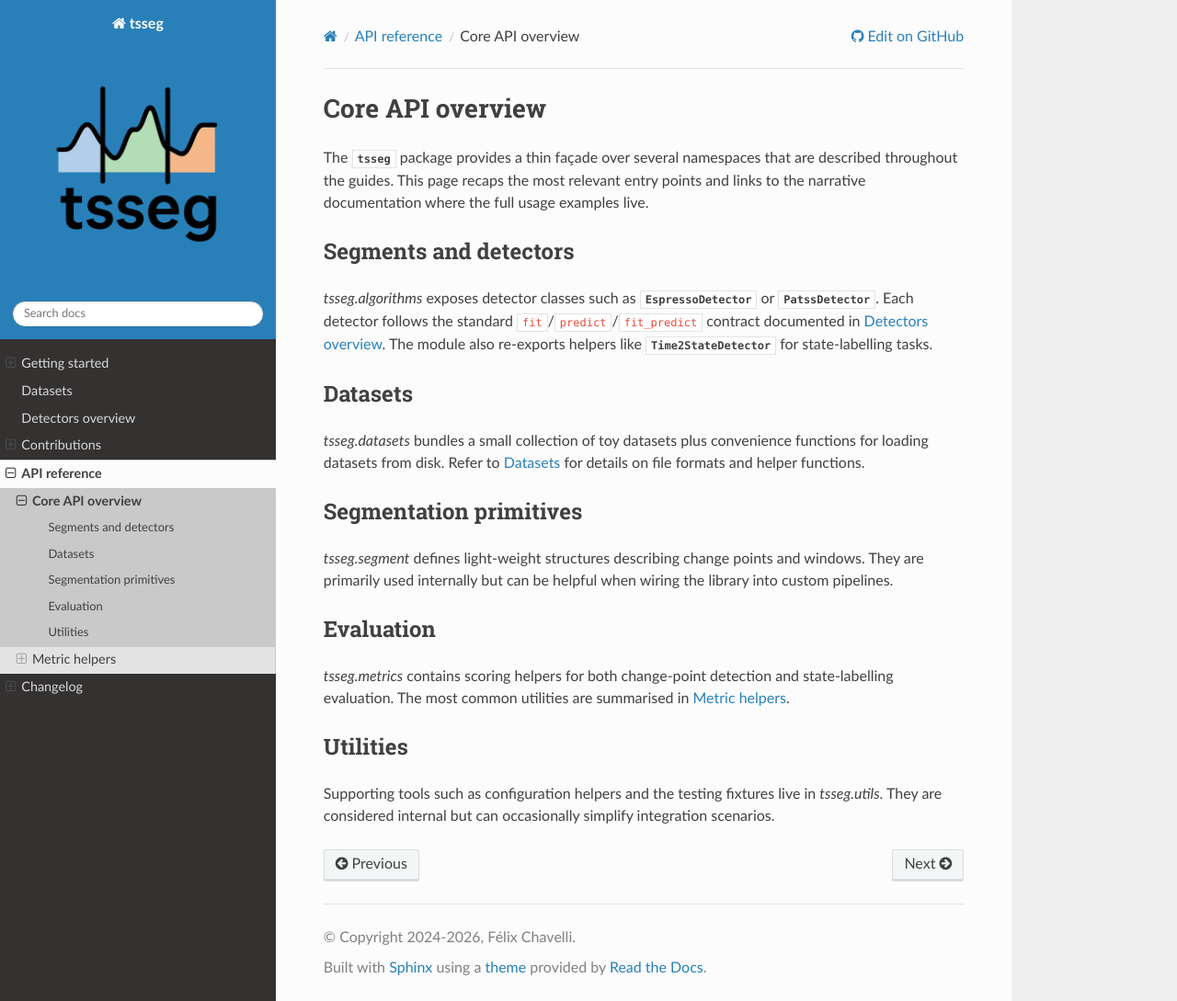
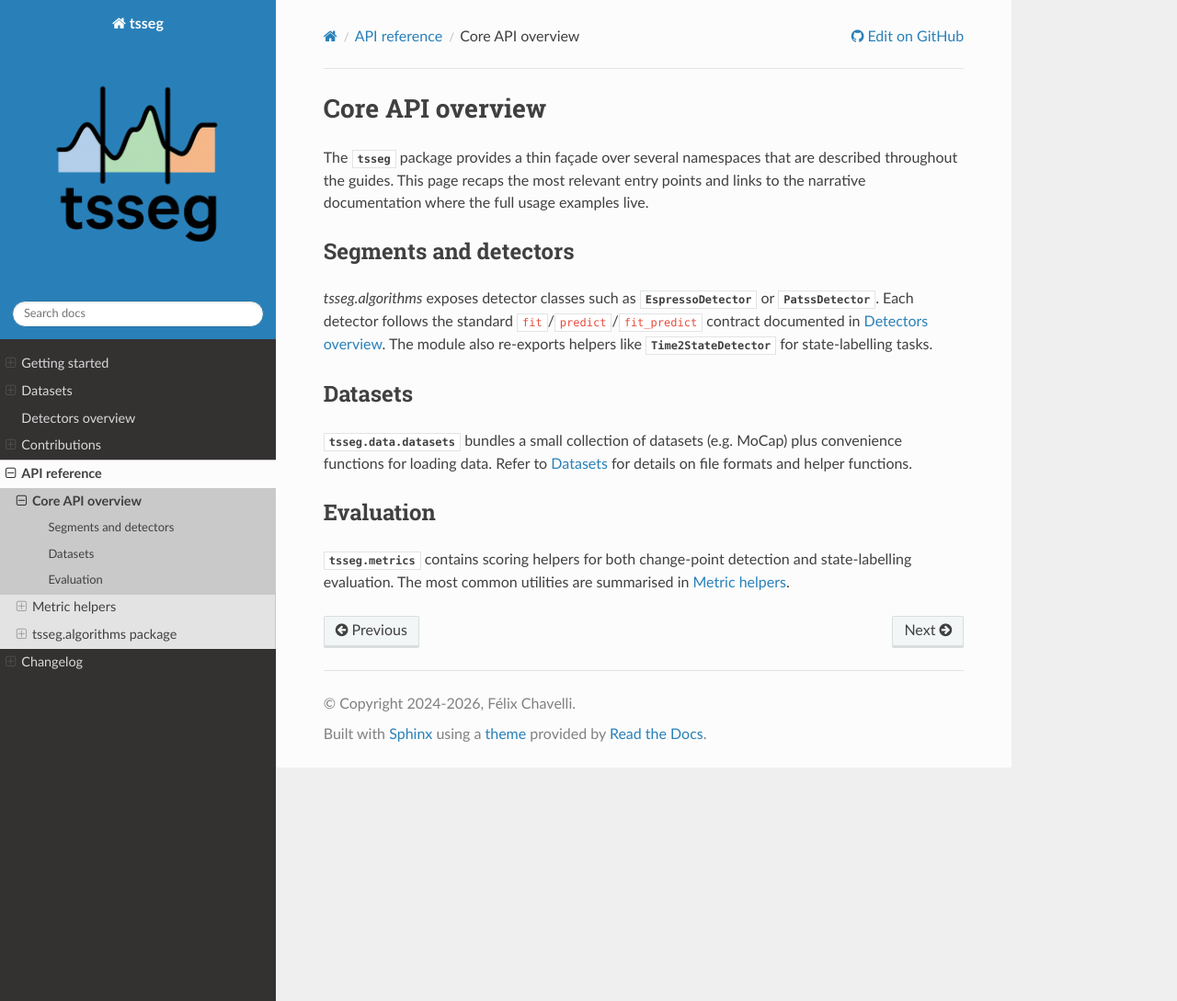
Before and after one commit to fchavelli/tsseg, a Sphinx documentation site: the page built from docs/api/overview.rst, in a window 1280 px wide and 1089 px high. Shown: the whole window at 92% size. Built offline with Sphinx 7.4.7 and the Read the Docs theme 3.1.0, drawn with Linux system fonts in a browser that asks for light colours.

Commit message:
docs: fix broken badges, correct module references, clean up docs
- Remove broken PyPI, ReadTheDocs, CI, Codecov badges (not configured)
- Keep working badges: Python version, GitHub tag, Ruff, License
- Fix tsseg.datasets → tsseg.data.datasets in guides
- Remove references to non-existent tsseg.segment and tsseg.utils modules
- Fix segmentation_f1 → F1Score in detector example
- Add GaussianF1 and BidirectionalCovering to metrics docs
- Remove conf.py exclude pattern that blocked API rst files
- Fix Markdown heading in RST file (datasets.rst)
- Remove reference to non-existent requirements-dev.txt

```diff
--- a/docs/api/metrics.rst
+++ b/docs/api/metrics.rst
@@ -17,6 +17,10 @@
   and predicted segments.
 * :class:`tsseg.metrics.HausdorffDistance` – worst-case deviation between true
   and predicted change points.
+* :class:`tsseg.metrics.GaussianF1` – F1 score using Gaussian-weighted
+  tolerance around true change points.
+* :class:`tsseg.metrics.BidirectionalCovering` – symmetric segment-overlap
+  score measuring both precision and recall coverage.
 
 State-labelling metrics
 -----------------------
--- a/docs/api/overview.rst
+++ b/docs/api/overview.rst
@@ -21,27 +21,13 @@
 Datasets
 --------
 
-`tsseg.datasets` bundles a small collection of toy datasets plus convenience
-functions for loading datasets from disk. Refer to
+:mod:`tsseg.data.datasets` bundles a small collection of datasets (e.g. MoCap)
+plus convenience functions for loading data. Refer to
 :doc:`../guides/datasets` for details on file formats and helper functions.
-
-Segmentation primitives
------------------------
-
-`tsseg.segment` defines light-weight structures describing change points and
-windows. They are primarily used internally but can be helpful when wiring the
-library into custom pipelines.
 
 Evaluation
 ----------
 
-`tsseg.metrics` contains scoring helpers for both change-point detection and
+:mod:`tsseg.metrics` contains scoring helpers for both change-point detection and
 state-labelling evaluation. The most common utilities are summarised in
 :doc:`metrics`.
-
-Utilities
----------
-
-Supporting tools such as configuration helpers and the testing fixtures live in
-`tsseg.utils`. They are considered internal but can occasionally simplify
-integration scenarios.
--- a/docs/conf.py
+++ b/docs/conf.py
@@ -42,7 +42,6 @@
     "Thumbs.db",
     ".DS_Store",
     "api/modules.rst",
-    "api/tsseg.*",
 ]
 
 # Mock optional dependencies so autodoc can import modules without installing
```
Also changed, not shown: README.md (+3 -5 lines), docs/guides/datasets.rst (+6 -7 lines), docs/guides/detectors.rst (+5 -4 lines), docs/guides/getting-started.md (+6 -3 lines).
